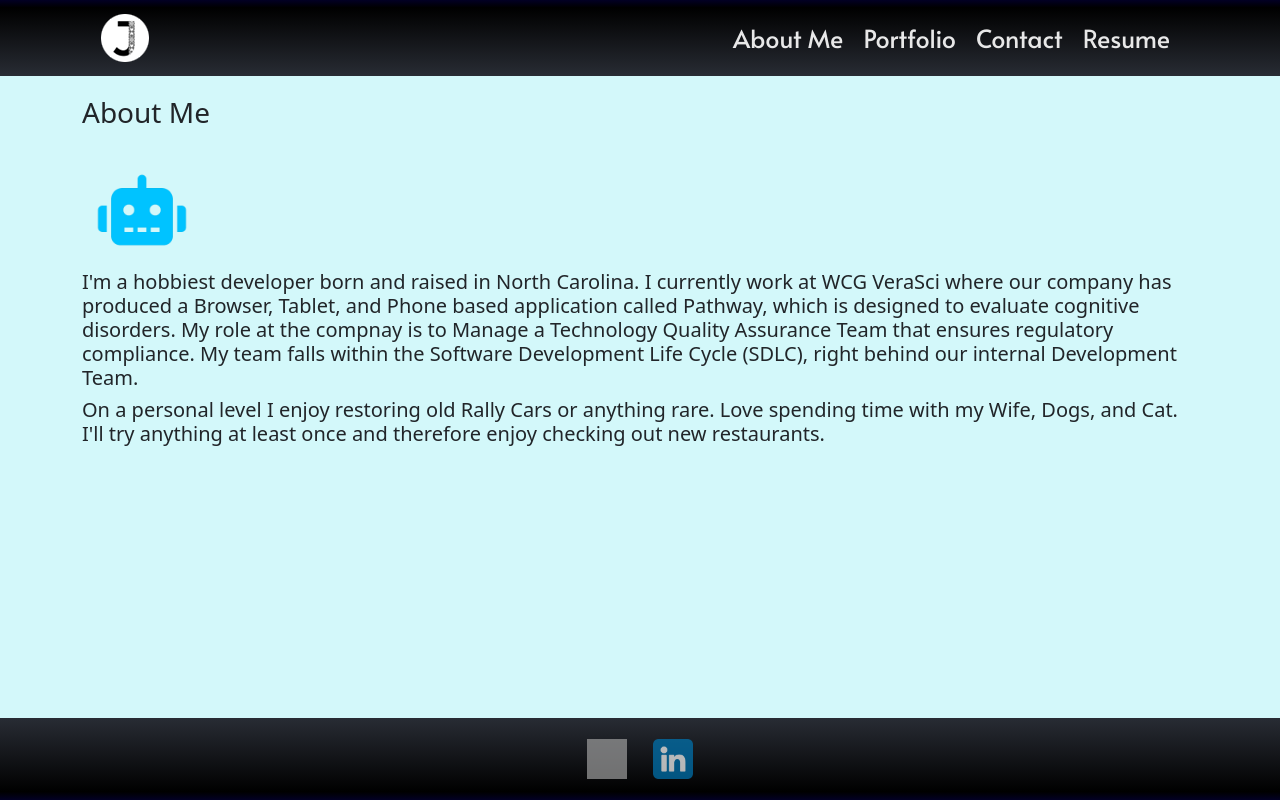
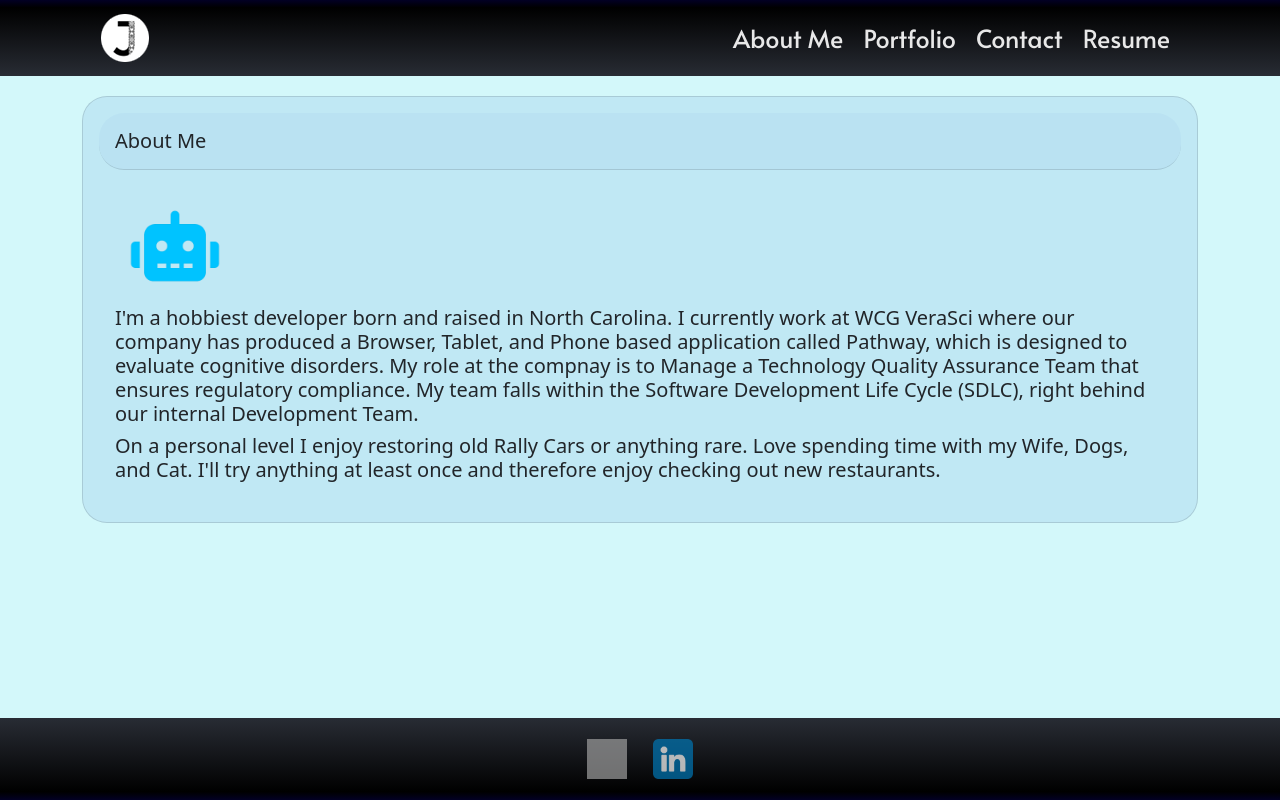
Before and after one commit to gemsjohn/tawny-port, a React (Create React App) app: page / in a window 1280 px wide. Built offline with nearby package versions, Linux system fonts and the light colour scheme; grey boxes are pictures that could not be loaded.

Commit message:
updating styling for About me and resume pages

```diff
--- a/src/App.js
+++ b/src/App.js
@@ -1,19 +1,26 @@
 import './App.css';
-import { Container } from 'react-bootstrap';
+import { Container, Card, Button } from 'react-bootstrap';
 import photo from './assets/favicon.png';
 import { Header } from './header';
 import { Footer } from './footer';
 
 
 function App() {
+  const styles = {
+    card: {
+      backgroundColor: '#b7e0f2a9',
+      borderRadius: 25,
+      padding: '1rem'
+    }
+  }
   return (
     <>
-
       <div className="backdrop">
         <Header />
         <Container>
-          <h3 className="extra-spacing">About Me</h3>
-          <div>
+        <Card className="extra-spacing" style={styles.card}>
+          <Card.Header as="h5" style={styles.card}>About Me</Card.Header>
+          <Card.Body>
             <img src={photo} className="profile" alt="" />
             <h5>
               I'm a hobbiest developer born and raised in North Carolina. I currently work at WCG VeraSci where our company has produced a Browser, Tablet, and Phone
@@ -24,7 +31,9 @@ function App() {
               On a personal level I enjoy restoring old Rally Cars or anything rare. Love spending time with my Wife, Dogs, and Cat. I'll try anything at least once and therefore
               enjoy checking out new restaurants.
             </h5>
-          </div>
+
+          </Card.Body>
+        </Card>
         </Container>
         <Footer />
       </div>
--- a/src/routes/contact.jsx
+++ b/src/routes/contact.jsx
@@ -33,7 +33,7 @@ export default function Contact() {
       <div className="backdrop">
         <Header />
         <Container>
-          <div className="App">
+          <div className="App extra-spacing">
           <Card style={styles.card}>
             <Card.Header as="h5" style={styles.card}>Contact Me!</Card.Header>
             <Card.Body>
```
